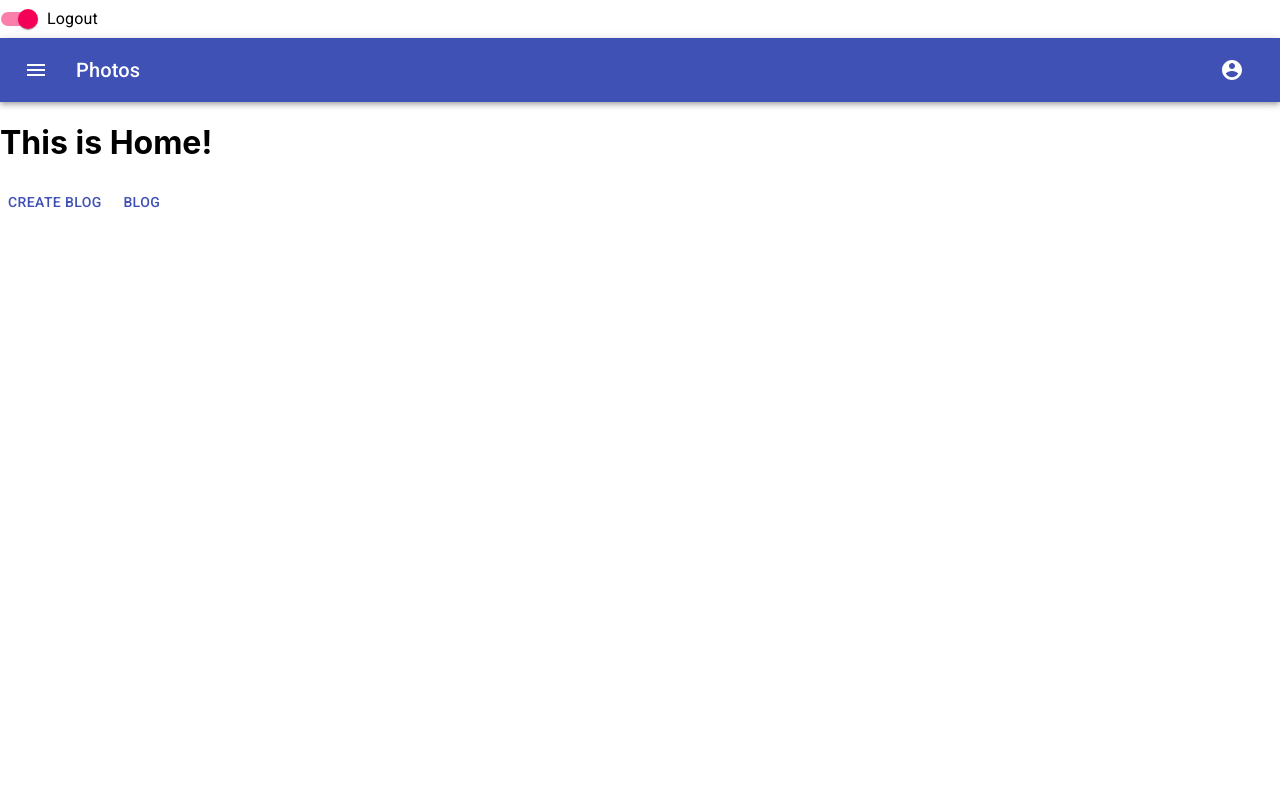
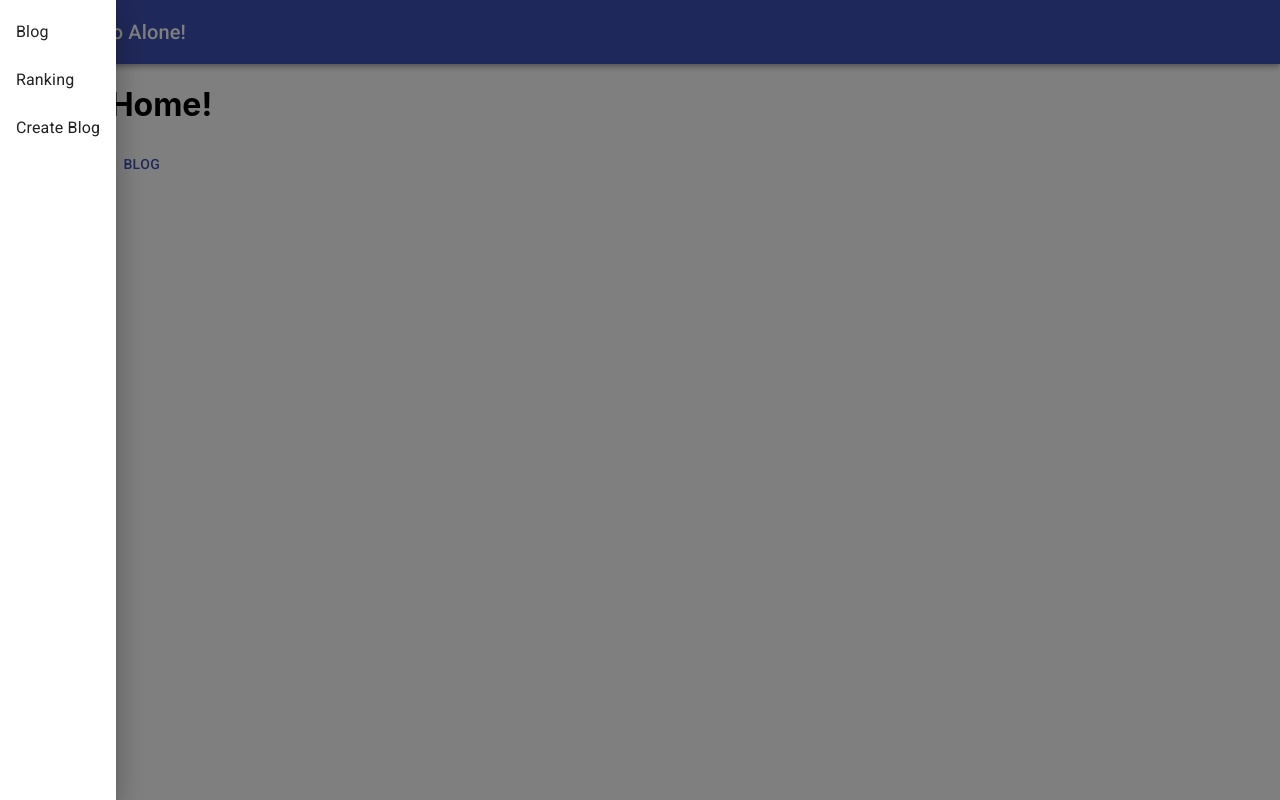
Before and after one commit to gomyway1216/helloalone, a React (Create React App) app: page / in a window 1280 px wide. Both pictures are taken after a click on the button "menu". Built offline with nearby package versions, Linux system fonts and the light colour scheme.

Commit message:
create appBar

```diff
--- a/src/Component/ApplicationBar.jsx
+++ b/src/Component/ApplicationBar.jsx
@@ -1,16 +1,8 @@
-import React from 'react';
+import React, { useState } from 'react';
 import { makeStyles } from '@material-ui/core/styles';
-import AppBar from '@material-ui/core/AppBar';
-import Toolbar from '@material-ui/core/Toolbar';
-import Typography from '@material-ui/core/Typography';
-import IconButton from '@material-ui/core/IconButton';
+import { AppBar, Toolbar, Typography, IconButton, ListItem, List, ListItemText, Drawer } from '@material-ui/core/';
 import MenuIcon from '@material-ui/icons/Menu';
-import AccountCircle from '@material-ui/icons/AccountCircle';
-import Switch from '@material-ui/core/Switch';
-import FormControlLabel from '@material-ui/core/FormControlLabel';
-import FormGroup from '@material-ui/core/FormGroup';
-import MenuItem from '@material-ui/core/MenuItem';
-import Menu from '@material-ui/core/Menu';
+import { useHistory } from 'react-router-dom';
 
 const useStyles = makeStyles((theme) => ({
   root: {
@@ -26,73 +18,53 @@ const useStyles = makeStyles((theme) => ({
 
 const ApplicationBar = () => {
   const classes = useStyles();
-  const [auth, setAuth] = React.useState(true);
-  const [anchorEl, setAnchorEl] = React.useState(null);
-  const open = Boolean(anchorEl);
+  const history = useHistory();
+  const [drawerOpen, setDrawerOpen] = useState(false);
 
-  const handleChange = (event) => {
-    setAuth(event.target.checked);
+  const toggleDrawer = (open) => e => {
+    if (e.type === 'keydown' && (e.key === 'Tab' || e.key === 'Shift')) {
+      return;
+    }
+    setDrawerOpen(open);
   };
 
-  const handleMenu = (event) => {
-    setAnchorEl(event.currentTarget);
-  };
-
-  const handleClose = () => {
-    setAnchorEl(null);
-  };
+  const SideList = () => (
+    <div
+      role="presentation"
+      onClick={toggleDrawer(false)}
+      onKeyDown={toggleDrawer(false)}
+    >
+      <List>
+        <ListItem button key={'Blog'} onClick={() => history.push('blog')} >
+          <ListItemText primary={'Blog'} />
+        </ListItem>
+        <ListItem button key={'Ranking'} onClick={() => history.push('ranking')} >
+          <ListItemText primary={'Ranking'} />
+        </ListItem>
+        <ListItem button key={'Create Blog'} onClick={() => history.push('create')} >
+          <ListItemText primary={'Create Blog'} />
+        </ListItem>
+      </List>
+    </div>
+  );
 
   return (
     <div className={classes.root}>
-      <FormGroup>
-        <FormControlLabel
-          control={<Switch checked={auth} onChange={handleChange} aria-label="login switch" />}
-          label={auth ? 'Logout' : 'Login'}
-        />
-      </FormGroup>
       <AppBar position="static">
         <Toolbar>
-          <IconButton edge="start" className={classes.menuButton} color="inherit" aria-label="menu">
+          <IconButton edge="start" className={classes.menuButton} color="inherit" aria-label="menu" onClick={toggleDrawer(true)}>
             <MenuIcon />
           </IconButton>
           <Typography variant="h6" className={classes.title}>
-            Photos
+            Hello Alone!
           </Typography>
-          {auth && (
-            <div>
-              <IconButton
-                aria-label="account of current user"
-                aria-controls="menu-appbar"
-                aria-haspopup="true"
-                onClick={handleMenu}
-                color="inherit"
-              >
-                <AccountCircle />
-              </IconButton>
-              <Menu
-                id="menu-appbar"
-                anchorEl={anchorEl}
-                anchorOrigin={{
-                  vertical: 'top',
-                  horizontal: 'right',
-                }}
-                keepMounted
-                transformOrigin={{
-                  vertical: 'top',
-                  horizontal: 'right',
-                }}
-                open={open}
-                onClose={handleClose}
-              >
-                <MenuItem onClick={handleClose}>Profile</MenuItem>
-                <MenuItem onClick={handleClose}>My account</MenuItem>
-              </Menu>
-            </div>
-          )}
         </Toolbar>
       </AppBar>
+      <Drawer open={drawerOpen} onClose={toggleDrawer(false)}>
+        {SideList('left')}
+      </Drawer>
     </div>
   );
-}
+};
 
 export default ApplicationBar;
```
